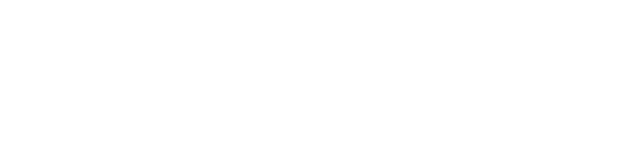
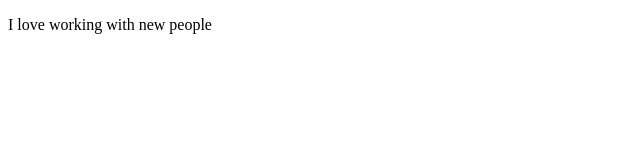
Before and after one commit to katiehphan/day1work, a plain HTML site: page index.html in a window 1280 px wide. Shown: the whole page, without its empty margins (0-640 px from the left). Drawn offline with Linux system fonts and the light colour scheme.

Commit message:
i added a sentence

```diff
--- a/index.html
+++ b/index.html
@@ -7,6 +7,7 @@
     <link href="style.css" rel="stylesheet" type="text/css" />
   </head>
   <body>
+    <p> I love working with new people </p>
     <script src="script.js"></script>
   </body>
 </html>
```
